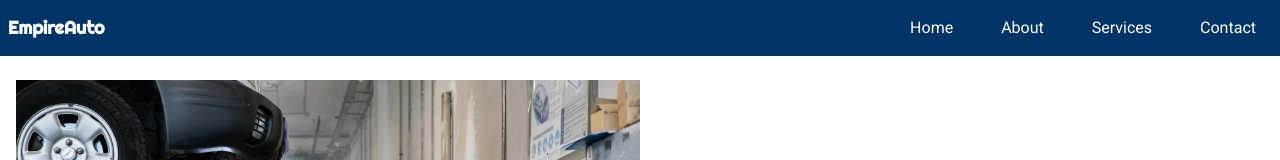
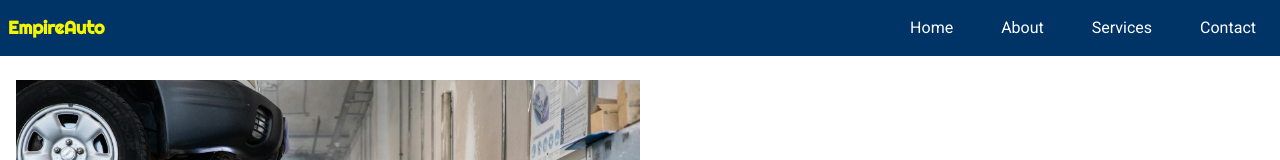
Before and after one commit to johnlombardi389/auto-website, a React (Vite) app: page / in a window 1280 px wide. Shown: the top 160 px of the page. Built offline with nearby package versions, Linux system fonts and the light colour scheme.

Commit message:
Updated logo color

```diff
--- a/src/components/Nav.jsx
+++ b/src/components/Nav.jsx
@@ -26,7 +26,7 @@ const Nav = () => {
         <div className="flex items-center">
           <a
             href="/auto-website"
-            className="text-white text-lg font-bold font-righteous"
+            className="text-yellow text-lg font-bold font-righteous"
           >
             EmpireAuto
           </a>
```
